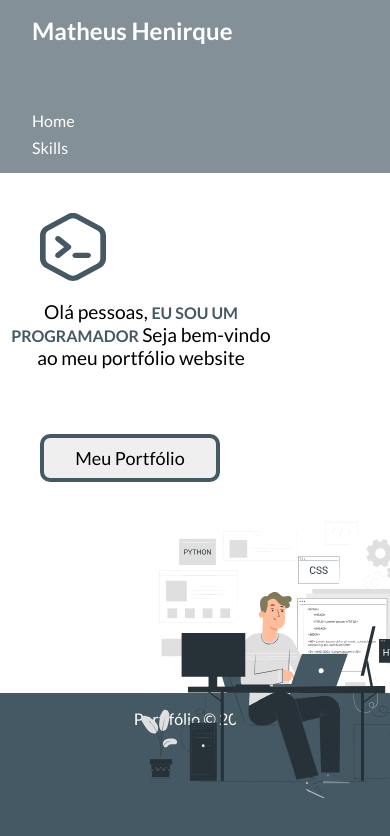
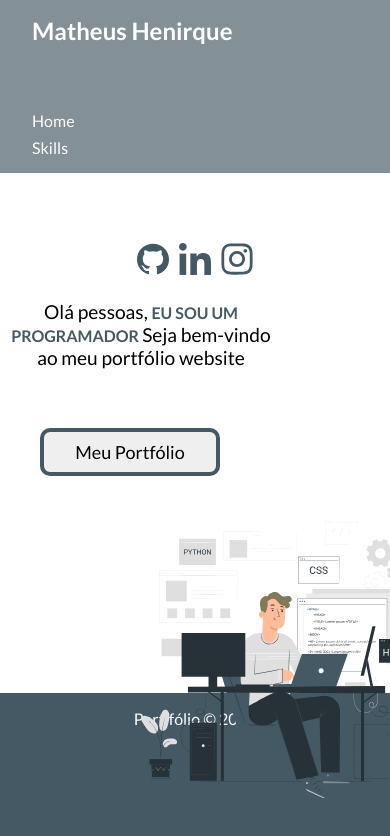
Before and after one commit to MatheusHenriqueLopes/portifolio, a React (Vite) app: page / in a window 390 px wide. Shown: the top 836 px of the page. Built offline with nearby package versions, Linux system fonts and the light colour scheme; a web font is replaced by a local one.

Commit message:
Atualiza funcionalidades do projeto

```diff
--- a/src/App.css
+++ b/src/App.css
@@ -140,38 +140,27 @@ font-size: 23px;
  }
 /* redes sociais
  */
- .insta-log {
-  position: absolute;
-width: 39.92px;
-height: 39.92px;
-left: 320px;
-top: 750px;
- }
 
- .link-log {
-  position: absolute;
-width: 39.92px;
-height: 39.92px;
-left: 260px;
-top: 750px;
- }
+ .social-icons {
+  display: flex;
+  justify-content:  baseline;
+  gap: 20px;
+  margin-top: 500px;
+}
 
- .git-log {
-  position: absolute;
-width: 39.92px;
-height: 39.92px;
-left: 200px;
-top: 750px;
- }
+.social-icons img {
+  width: 32px;
+  height: 32px;
+}
+
 
  @media (max-width: 600px) {
 
-  .title{
-    left: 1px;
-  }
+
 
  .title {
   max-width: 280px;
+  left: 1px;
   top: 300px;
  }
 
@@ -192,20 +181,6 @@ top: 750px;
     width: 120px;
     height: 100px;
   }
-  .insta-log {
-    top: 735px;
-    left: 110px;
-  }
-
-  .link-log {
-     top: 735px;
-     left: 60px;
-   }
-
-   .git-log {
-    top: 735px;
-    left: 10px;
-   }
 
    .art-home {
 
@@ -218,6 +193,16 @@ top: 750px;
    .art-home img {
   max-height: 280px;
 
+}
+.social-icons {
+  display: flex;
+  justify-content: center;
+  gap: 10px;
+  margin-top: 30px;
+}
+.social-icons img {
+  width: 32px;
+  height: 32px;
 }
 
 .btn-container {
--- a/src/routes/Home.jsx
+++ b/src/routes/Home.jsx
@@ -1,8 +1,7 @@
 import { useNavigate } from 'react-router-dom'
-import React, { useEffect, useState } from 'react'
+import  { useState } from 'react'
 
 import profilleImg from "../assets/home.svg"
-import GroupLogo from "../assets/group.svg"
 import InstaLogo from "../assets/insta.svg"
 import LinkLogo from "../assets/Linkedin.svg"
 import GitLogo from "../assets/Git.svg"
@@ -18,7 +17,6 @@ const Home = () => {
   return (
     <main className='container home-container'>
       <div className="art-home"><img src={profilleImg} alt="Ilustração da página inicial" /></div>
-      <div className="group-logo"><img src={GroupLogo} alt="Logo do grupo" /></div>
       <div className='title'>
         <p>
           <span className="pequeno">Olá pessoas, </span>
@@ -26,20 +24,10 @@ const Home = () => {
           <span className="pequeno">Seja bem-vindo ao meu portfólio website</span>
         </p>
       </div>
-      <div className="insta-log">
-        <a href="https://www.instagram.com/_theuslpss/" target='_blank'>
-        <img src={InstaLogo} alt="instagram" />
-        </a>
-      </div>
-      <div className="link-log">
-        <a href="https://www.linkedin.com/in/matheus-henrique-5460b9195/" target='_blank'>
-        <img src={LinkLogo} alt="linkedin" />
-        </a>
-      </div>
-      <div className="git-log">
-        <a href="" target='_blank'>
-        <img src={GitLogo} alt="git-hub" />
-        </a>
+      <div className="social-icons">
+      <a href="https://github.com/" target="_blank"><img src={GitLogo} alt="git-hub" /></a>
+      <a href="https://www.linkedin.com/in/matheus-henrique-5460b9195/" target="_blank"><img src={LinkLogo} alt="linkedin" /></a>
+      <a href="https://www.instagram.com/_theuslpss/" target="_blank"><img src={InstaLogo} alt="instagram" /></a>
       </div>
       <div className="btn-container">
         <button onClick={handleNavigate} className='btn-porti'>Meu Portfólio</button>
```
Also changed, not shown: src/assets/group.svg (deleted).
